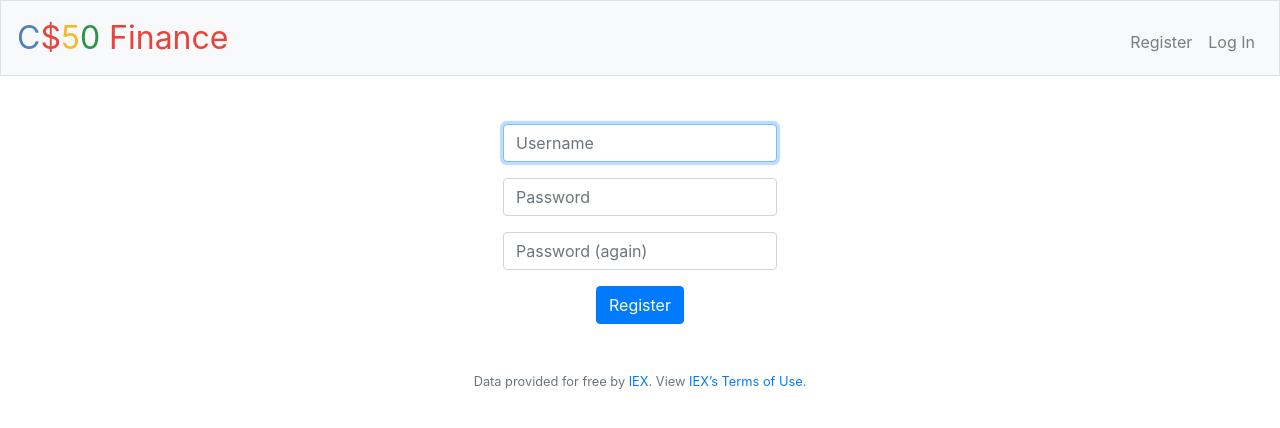
After one commit to dtettarasar/cs50-finance, a Flask app: template templates/register.html in a window 1280 px wide. The commit adds this page. Shown: the top 428 px of the page. Run offline with Flask 2, Linux system fonts and the light colour scheme; the template is opened without the code that fills it, so the values that code supplies are empty; some libraries are stand-ins or nearby versions.

Commit message:
created template for register page

```diff
--- a/application.py
+++ b/application.py
@@ -120,7 +120,11 @@ def quote():
 @app.route("/register", methods=["GET", "POST"])
 def register():
     """Register user"""
-    return apology("TODO")
+
+    if request.method == "GET":
+        return render_template("register.html")
+
+    # return apology("TODO")
 
 
 @app.route("/sell", methods=["GET", "POST"])
--- a/templates/layout.html
+++ b/templates/layout.html
@@ -32,6 +32,7 @@
             </button>
             <div class="collapse navbar-collapse" id="navbar">
                 {% if session.user_id %}
+                    <!-- TODO: Add in the Navbar a "Hello, Username" -->
                     <ul class="navbar-nav mr-auto mt-2">
                         <li class="nav-item"><a class="nav-link" href="/quote">Quote</a></li>
                         <li class="nav-item"><a class="nav-link" href="/buy">Buy</a></li>
--- /dev/null
+++ b/templates/register.html
@@ -0,0 +1,20 @@
+{% extends "layout.html" %}
+
+{% block title %}
+    Register
+{% endblock %}
+
+{% block main %}
+    <form action="/register" method="post">
+        <div class="form-group">
+            <input autocomplete="off" autofocus class="form-control" name="username" placeholder="Username" type="text">
+        </div>
+        <div class="form-group">
+            <input class="form-control" name="password" placeholder="Password" type="password">
+        </div>
+        <div class="form-group">
+            <input class="form-control" name="password-repeat" placeholder="Password (again)" type="password">
+        </div>
+        <button class="btn btn-primary" type="submit">Register</button>
+    </form>
+{% endblock %}
```
